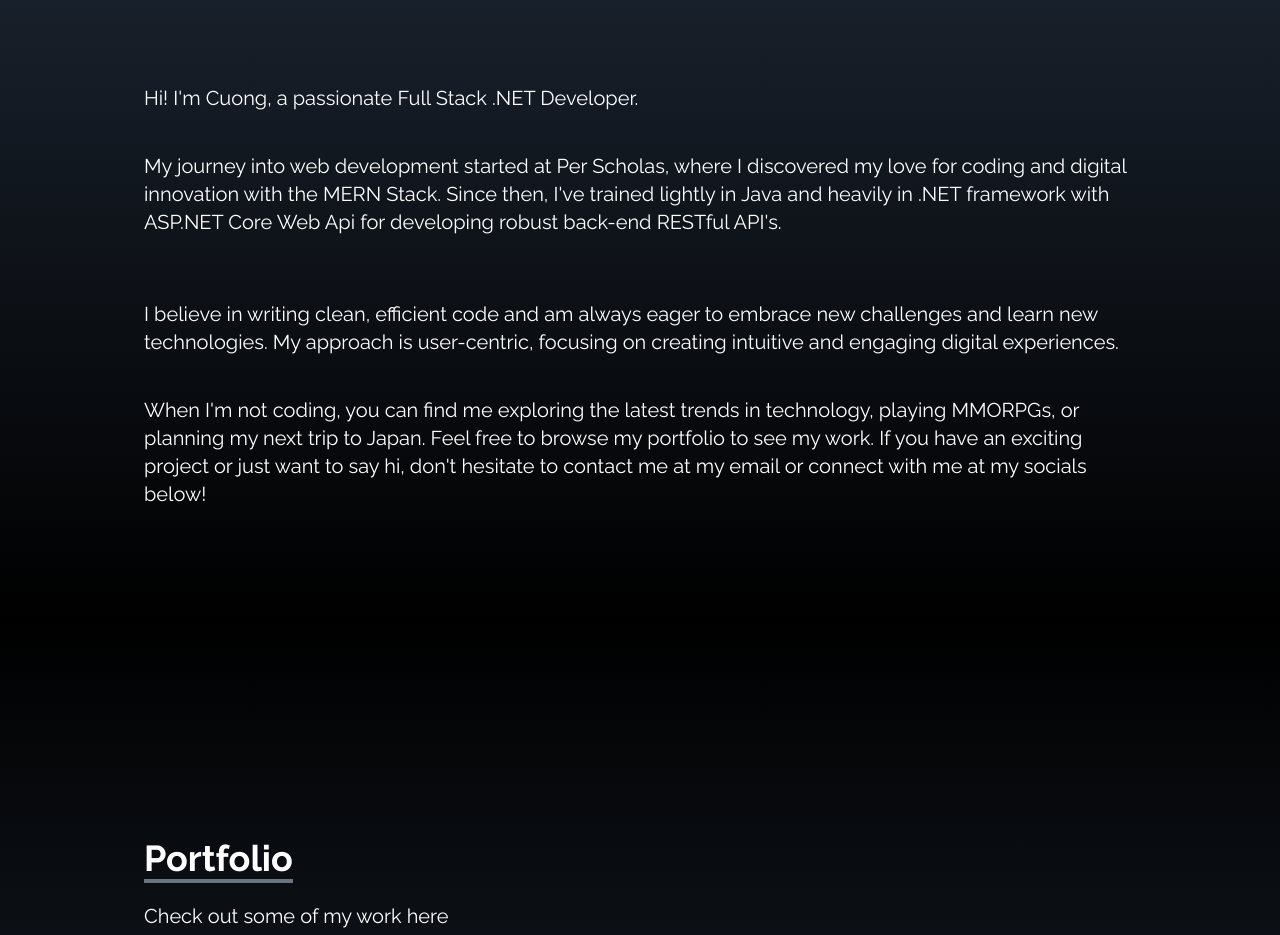
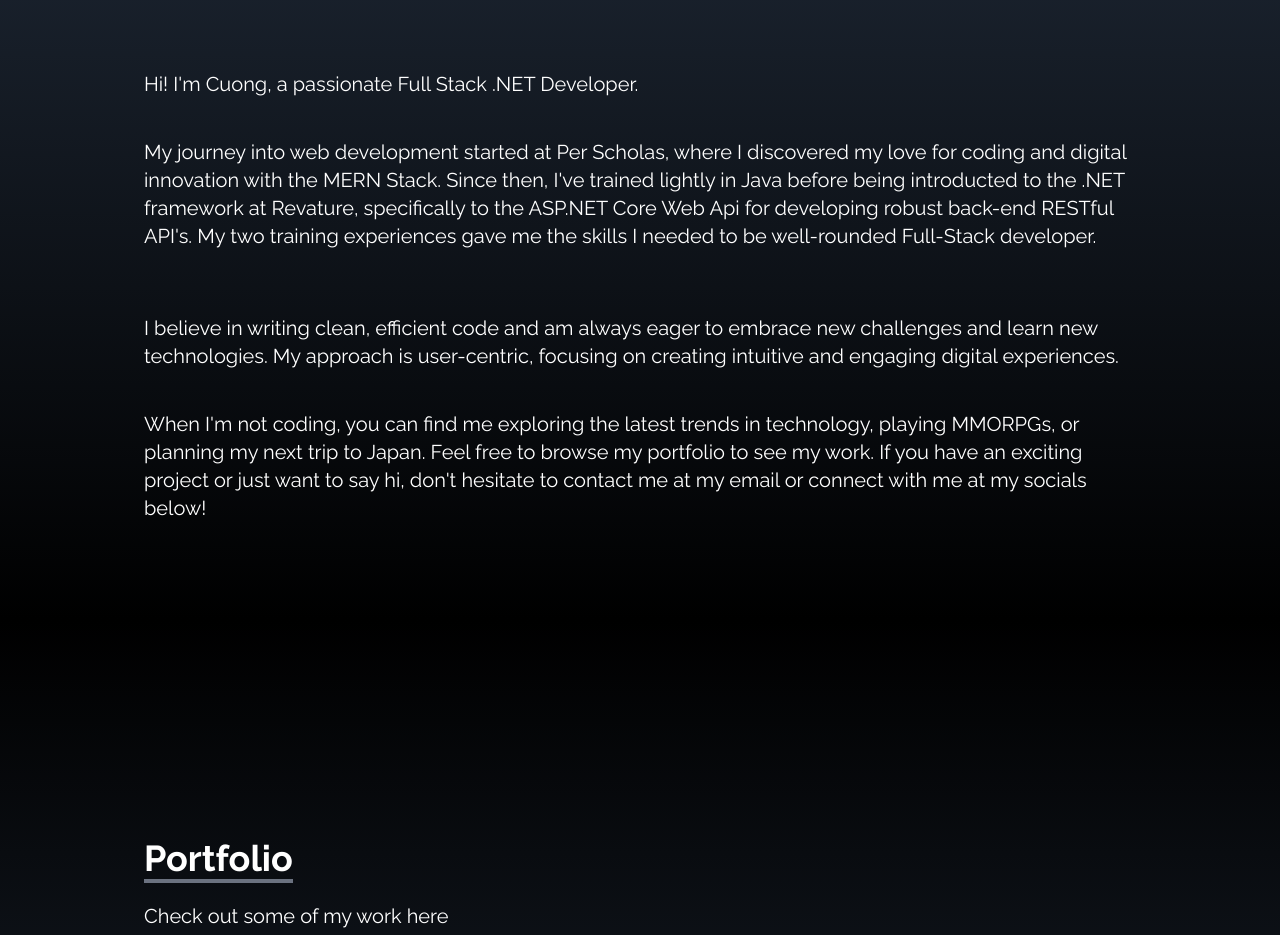
Before and after one commit to xancia/Portfolio, a React (Vite) app: page / in a window 1280 px wide. Shown: the part 980-1915 px from the top of the page. Built offline with nearby package versions, Linux system fonts and the light colour scheme.

Commit message:
updated About Me

```diff
--- a/src/components/About.tsx
+++ b/src/components/About.tsx
@@ -18,7 +18,8 @@ const About = () => {
         <p className="text-sm mt-5 md:mt-10 md:text-xl">
         My journey into web development started at Per
           Scholas, where I discovered my love for coding and digital innovation with the MERN Stack.
-          Since then, I've trained lightly in Java and heavily in .NET framework with ASP.NET Core Web Api for developing robust back-end RESTful API's.
+          Since then, I've trained lightly in Java before being introducted to the .NET framework at Revature, specifically to the ASP.NET Core Web Api for developing robust back-end RESTful API's.
+          My two training experiences gave me the skills I needed to be well-rounded Full-Stack developer.
         </p>
 
         <br />
```
